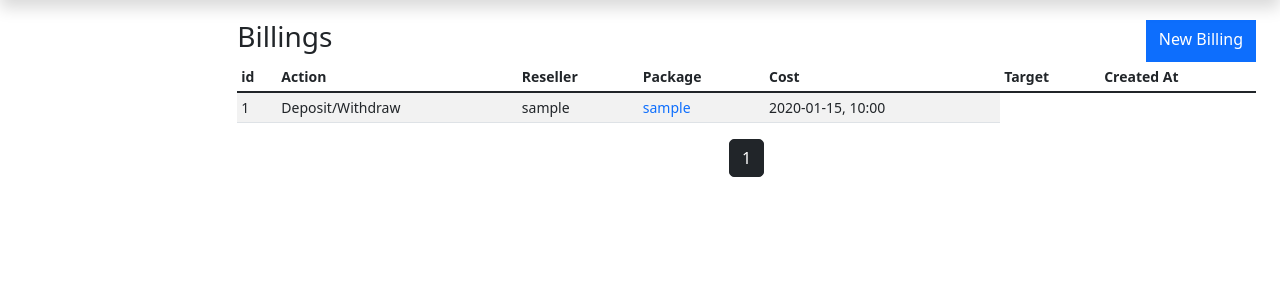
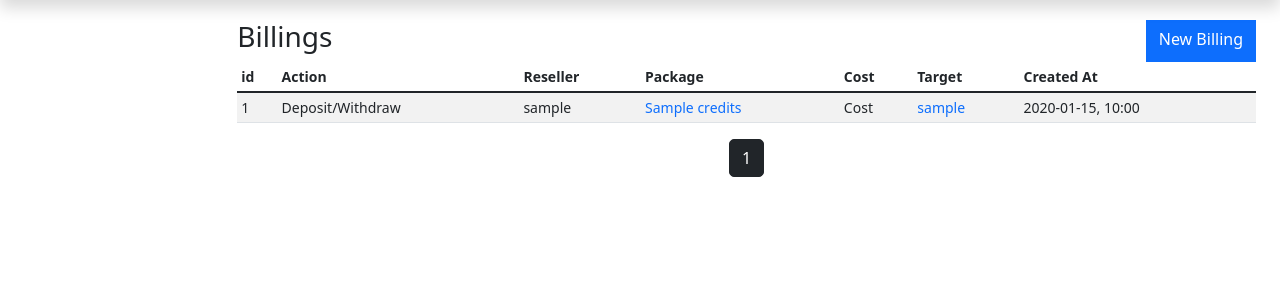
Before and after one commit to DenisBurimov/grizzly_mma, a Python web app: template app/templates/billings.html in a window 1280 px wide. Shown: the part 48-348 px from the top of the page. Run offline with Jinja, Linux system fonts and the light colour scheme; the template is opened without the code that fills it: most values are stand-ins (such as "Sample title", 1, 10 or a date in 2020).

Commit message:
Billings page

```diff
--- a/app/templates/billings.html
+++ b/app/templates/billings.html
@@ -32,6 +32,8 @@
             <td>{{billing.id}}</td>
             <td>Deposit/Withdraw</td>
             <td>{{billing.reseller.username}}</td>
+            <td><a class="user_update" href="{{ url_for('billings.billings_details', billing_id=billing.id) }}">{{billing.credits}}</a></td>
+            <td>Cost</td>
             {% if billing.account %}
             <td><a class="user_update" href="{{ url_for('accounts.account_info', account_id=billing.account.id) }}">{{billing.account.login}}</a></td>
             {% else %}
```
